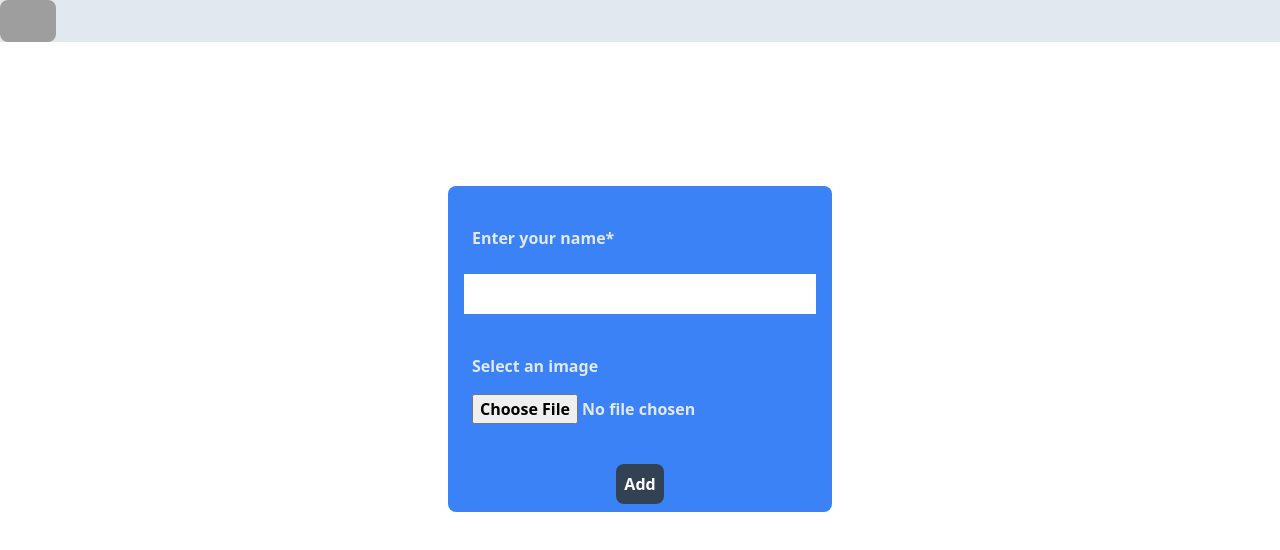
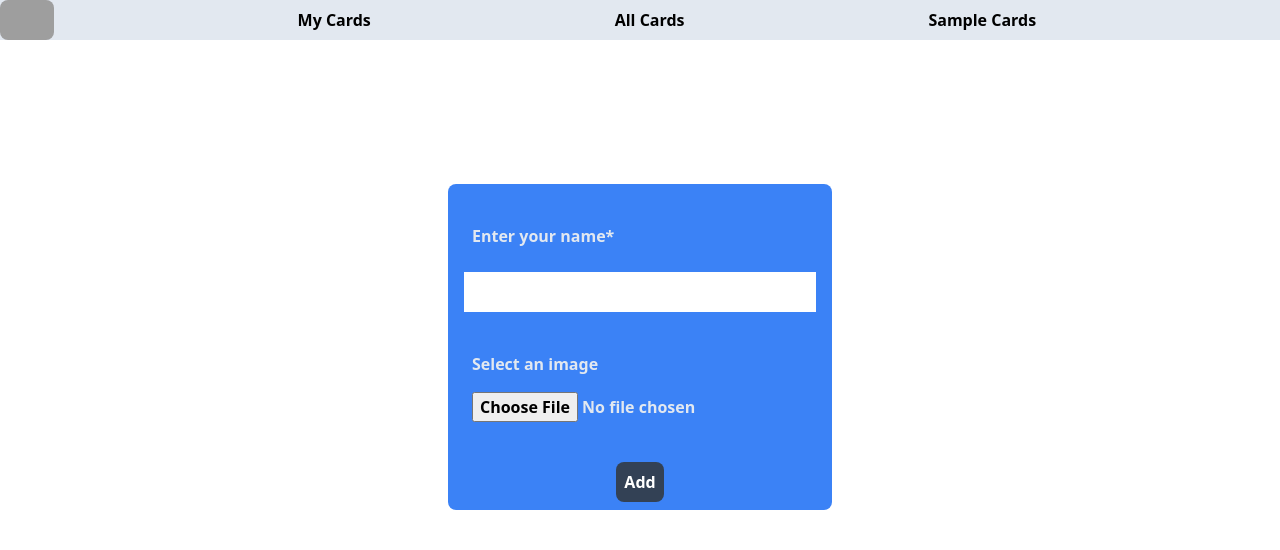
Before and after one commit to MaxPayne8/Galleria, a React (Create React App) app: page /addcard in a window 1280 px wide. Shown: the top 550 px of the page. Built offline with nearby package versions, Linux system fonts and the light colour scheme; grey boxes are pictures that could not be loaded.

Commit message:
previewAndHeader

```diff
--- a/src/components/Browse.js
+++ b/src/components/Browse.js
@@ -23,15 +23,16 @@ const Browse = () => {
   };
 
   const [sure, setSure] = useState(false);
+  const { myCards, sampleCards } = useSelector((store) => store.card);
   useEffect(() => {
     getCards();
   }, []);
 
   return (
     <div className="w-full flex bg-slate-100">
-      <nav className="w-56  bg-slate-300">
+      <nav className="w-56   bg-slate-300">
         <Link to="/addcard">
-          <div className=" tranform hover:scale-110 transition mt-20">
+          <div className=" tranform hover:scale-110 transition mt-20 py-10">
             <h1 className="text-center font-semibold p-2 ">
               Create a new Card
             </h1>
@@ -45,7 +46,8 @@ const Browse = () => {
       </nav>
 
       <div className="flex justify-around flex-wrap">
-        {cards.map((card, index) => (
+        {myCards &&
+          cards.map((card, index) => (
             <div className="group relative">
               <Link to={"/cardpreview/" + card.id}>
                 <CardTile
@@ -100,7 +102,8 @@ const Browse = () => {
             </div>
           ))}
 
-        {apiCards.map((card) => (
+        {sampleCards &&
+          apiCards.map((card) => (
             <Link to={"/cardpreview/" + card.id}>
               <CardTile
                 author={card.author}
--- a/src/components/CardPrev.js
+++ b/src/components/CardPrev.js
@@ -15,7 +15,13 @@ const CardPrev = () => {
   console.log(selectedCard);
   return (
     <div>
-      <img src={selectedCard[0]?.download_url} alt="haha" />
+      <h1 className="text-center text-2xl font-semibold mt-10">
+        Uploaded by -{" "}
+        <span className="text-blue-600">{selectedCard[0].author}</span>
+      </h1>
+      <div className="flex justify-center ">
+        <img src={selectedCard[0]?.download_url} className="mt-16" alt="haha" />
+      </div>
     </div>
   );
 };
--- a/src/components/CardTile.js
+++ b/src/components/CardTile.js
@@ -4,7 +4,7 @@ const CardTile = ({ author, image }) => {
       className={` m-2 p-2 mt-10 relative h-50  font-semibold group hover:bg-slate-200 rounded-lg `}
     >
       <img
-        className="w-72 h-56 rounded-lg 0 tranform hover:scale-125 transition  "
+        className="w-72 h-56 rounded-lg 0 tranform hover:scale-110 md:hover:scale-125 transition  "
         src={image}
         alt="pic"
       />
--- a/src/components/Header.js
+++ b/src/components/Header.js
@@ -1,15 +1,57 @@
+import { useDispatch } from "react-redux";
 import { Link } from "react-router-dom";
+import { showMyCards, showSampleCard } from "../utils/cardSlice";
 
 const Header = () => {
+  const dispatch = useDispatch();
   return (
-    <div className="w-full bg-slate-200 text-center">
+    <div className="w-full bg-slate-200 text-center flex">
       <Link to="/">
         <img
           className="rounded-lg  w-14"
           src="https://png.pngtree.com/png-vector/20190521/ourlarge/pngtree-gallery-logo-icon-design-template-vector-png-image_1048779.jpg"
           alt="img"
+          onClick={() => {
+            dispatch(showMyCards(true));
+            dispatch(showSampleCard(true));
+          }}
         />
       </Link>
+      <div className="flex justify-evenly w-full items-center text-sm  md:text-base font-semibold">
+        <Link to="/">
+          <button
+            onClick={() => {
+              dispatch(showMyCards(false));
+              dispatch(showSampleCard(true));
+            }}
+            className="hover:text-blue-700"
+          >
+            My Cards
+          </button>
+        </Link>
+        <Link to="/">
+          <button
+            onClick={() => {
+              dispatch(showMyCards(true));
+              dispatch(showSampleCard(true));
+            }}
+            className="hover:text-blue-700"
+          >
+            All Cards
+          </button>
+        </Link>
+        <Link to="/">
+          <button
+            onClick={() => {
+              dispatch(showSampleCard(false));
+              dispatch(showMyCards(true));
+            }}
+            className="hover:text-blue-700"
+          >
+            Sample Cards{" "}
+          </button>
+        </Link>
+      </div>
     </div>
   );
 };
--- a/src/utils/cardSlice.js
+++ b/src/utils/cardSlice.js
@@ -6,6 +6,8 @@ const cardSlice = createSlice({
     apiCards: [],
     cards: [],
     index: null,
+    myCards: true,
+    sampleCards: true,
   },
   reducers: {
     addCards: (state, action) => {
@@ -28,10 +30,23 @@ const cardSlice = createSlice({
     addIndex: (state, action) => {
       state.index = action.payload;
     },
+    showSampleCard: (state, action) => {
+      state.myCards = action.payload;
+    },
+    showMyCards: (state, action) => {
+      state.sampleCards = action.payload;
+    },
   },
 });
 
-export const { addCard, addCards, deleteCard, updateCard, addIndex } =
-  cardSlice.actions;
+export const {
+  addCard,
+  addCards,
+  deleteCard,
+  updateCard,
+  addIndex,
+  showMyCards,
+  showSampleCard,
+} = cardSlice.actions;
 
 export default cardSlice.reducer;
```
Lines whose indentation alone changed are shown as unchanged.
